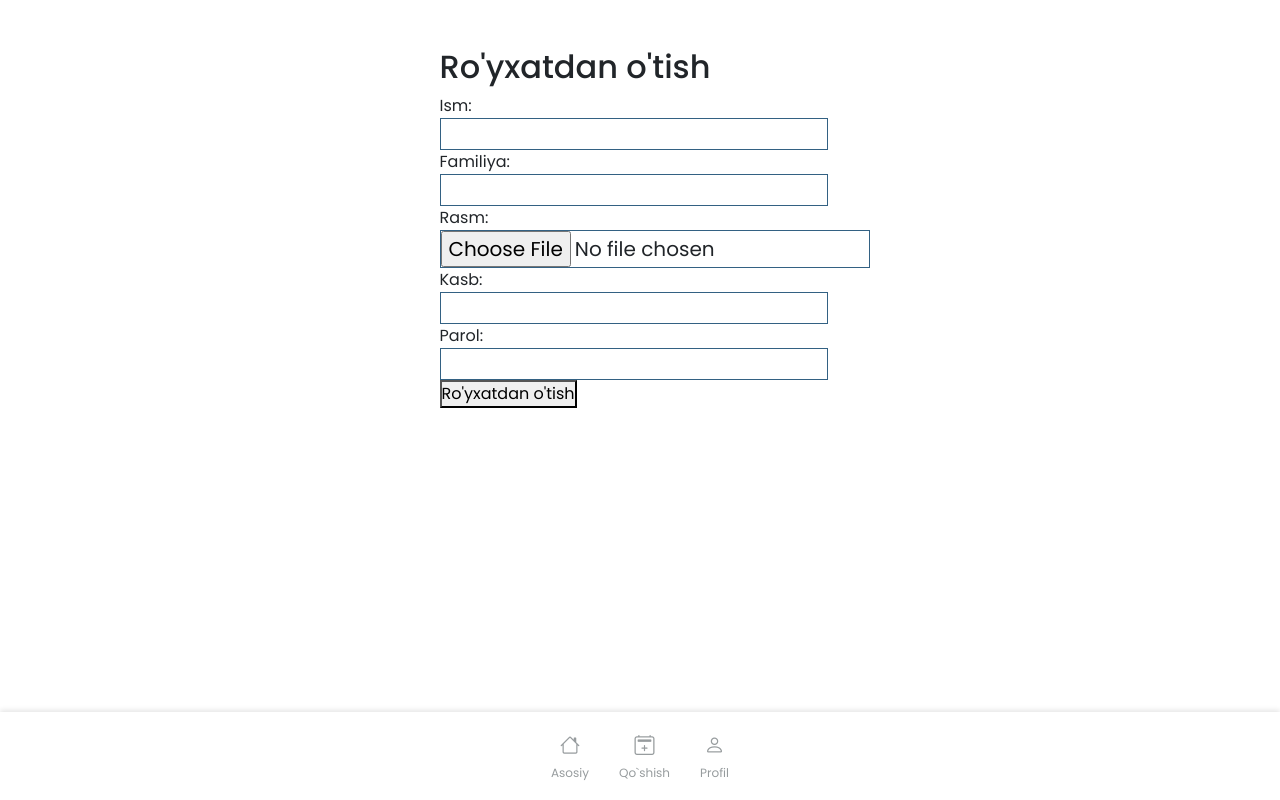
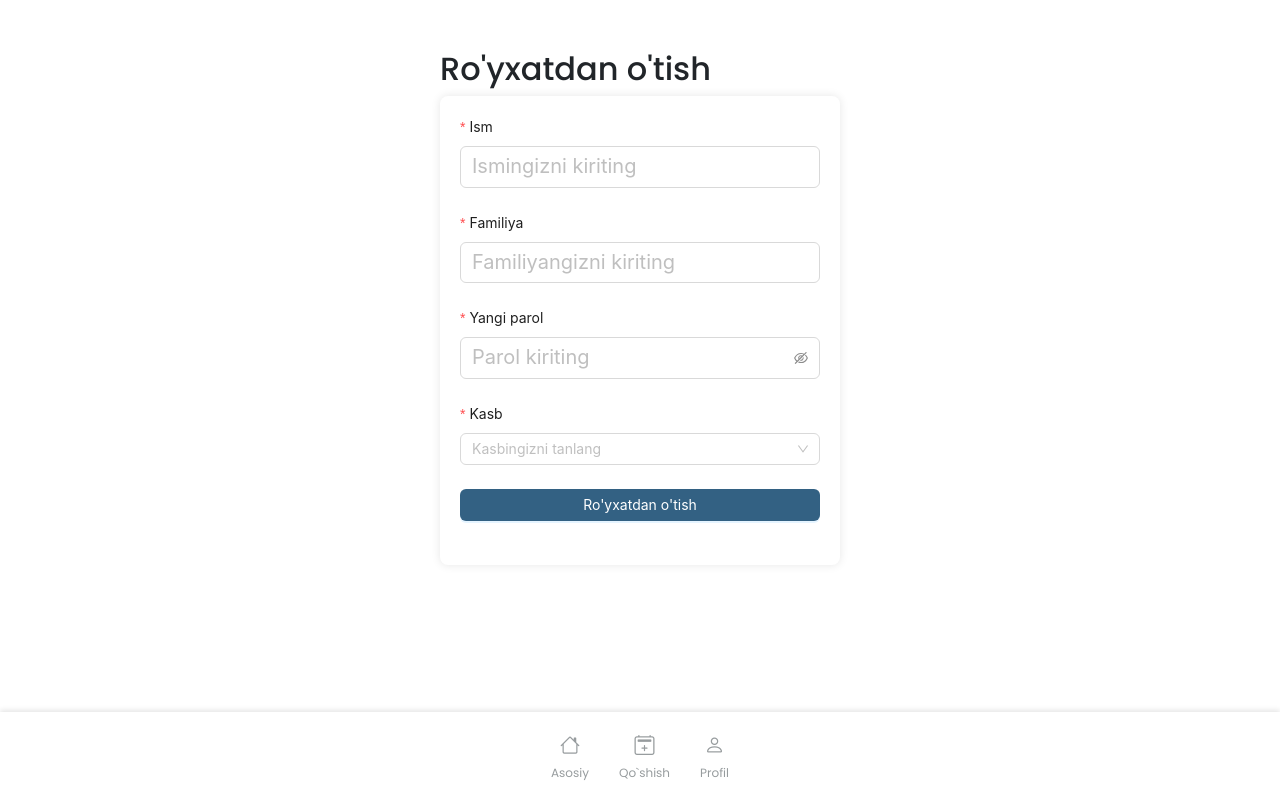
Before and after one commit to AbdujalilovHasan/sara-web-app, a React (Vite) app: page /register in a window 1280 px wide. Built offline with nearby package versions, Linux system fonts and the light colour scheme.

Commit message:
new update

```diff
--- a/package.json
+++ b/package.json
@@ -10,7 +10,7 @@
     "preview": "vite preview"
   },
   "dependencies": {
-    "antd": "^5.22.7",
+    "antd": "^5.23.0",
     "bootstrap": "^5.3.3",
     "bootstrap-icons": "^1.11.3",
     "react": "^18.3.1",
--- a/src/App.jsx
+++ b/src/App.jsx
@@ -3,9 +3,9 @@ import HomePage from "./pages/HomePage";
 import AddPage from "./pages/AddPage";
 import Navbar from "./components/navbar/Navbar";
 import EditOrderForm from "./components/add/EditOrderForm";
-import RegistrationPage from "./pages/RegistrationPage";
 import LoginPage from "./pages/LoginPage";
 import ProfilePage from "./pages/ProfilePage";
+import Register from "./pages/RegistrationPage";
 
 function App() {
   const isLoggedIn = localStorage.getItem("isLoggedIn");
@@ -17,7 +17,7 @@ function App() {
         <Routes>
           {!isLoggedIn && (
             <>
-              <Route path="/register" element={<RegistrationPage />} />
+              <Route path="/register" element={<Register />} />
               <Route path="/login" element={<LoginPage />} />
               <Route path="*" element={<Navigate to="/register" replace />} />
             </>
--- a/src/pages/LoginPage.jsx
+++ b/src/pages/LoginPage.jsx
@@ -1,38 +1,44 @@
-import { useState } from "react";
+import { Form, Input, Button, message } from "antd";
 import { useNavigate } from "react-router-dom";
 
-function LoginPage() {
-  const [password, setPassword] = useState("");
+function Login() {
+  const [form] = Form.useForm();
   const navigate = useNavigate();
 
-  const handleLogin = (e) => {
-    e.preventDefault();
-    const userData = JSON.parse(localStorage.getItem("userData"));
-
-    if (userData && userData.password === password) {
-      localStorage.setItem("isLoggedIn", true);
-      alert("Tizimga muvaffaqiyatli kirdingiz!");
+  const onFinish = ({ password }) => {
+    const storedUser = JSON.parse(localStorage.getItem("user"));
+    if (storedUser?.password === password) {
+      message.success("Kirish muvaffaqiyatli!");
       navigate("/profile");
     } else {
-      alert("Parol noto'g'ri!");
+      message.error("Parol noto'g'ri!");
     }
   };
 
   return (
-    <form onSubmit={handleLogin} className="mt-5">
+    <div style={{ maxWidth: "400px", margin: "50px auto" }}>
       <h2>Tizimga kirish</h2>
-      <div>
-        <label>Parol:</label>
-        <input
-          type="password"
-          value={password}
-          onChange={(e) => setPassword(e.target.value)}
-          required
-        />
-      </div>
-      <button type="submit">Kirish</button>
-    </form>
+      <Form
+        form={form}
+        layout="vertical"
+        onFinish={onFinish}
+        style={{ backgroundColor: "#fff", padding: "20px", borderRadius: "8px", boxShadow: "0 0 10px rgba(0, 0, 0, 0.1)" }}
+      >
+        <Form.Item
+          name="password"
+          label="Parol"
+          rules={[{ required: true, message: "Iltimos, parol kiriting!" }]}
+        >
+          <Input.Password placeholder="Parol kiriting" />
+        </Form.Item>
+        <Form.Item>
+          <Button type="primary" htmlType="submit" block>
+            Kirish
+          </Button>
+        </Form.Item>
+      </Form>
+    </div>
   );
 }
 
-export default LoginPage;
+export default Login;
--- a/src/pages/ProfilePage.jsx
+++ b/src/pages/ProfilePage.jsx
@@ -1,21 +1,19 @@
+
 function ProfilePage() {
-  const userData = JSON.parse(localStorage.getItem("userData"));
-
-  if (!userData) {
-    return <div>Foydalanuvchi ma'lumotlari topilmadi.</div>;
-  }
+  const user = JSON.parse(localStorage.getItem("user"));
 
   return (
-    <div className="mt-5">
+    <div>
       <h2>Profil</h2>
-      <img
-        src={userData.image}
-        alt={`${userData.name} ${userData.surname}`}
-        style={{ width: "150px", borderRadius: "50%" }}
-      />
-      <p>Ism: {userData.name}</p>
-      <p>Familiya: {userData.surname}</p>
-      <p>Kasb: {userData.job}</p>
+      {user ? (
+        <div>
+          <p>Ism: {user.name}</p>
+          <p>Familiya: {user.surname}</p>
+          <p>Kasb: {user.profession}</p>
+        </div>
+      ) : (
+        <p>Foydalanuvchi ma'lumotlari topilmadi.</p>
+      )}
     </div>
   );
 }
--- a/src/pages/RegistrationPage.jsx
+++ b/src/pages/RegistrationPage.jsx
@@ -1,79 +1,80 @@
-import { useState } from "react";
+import { Form, Input, Button, Select, message } from "antd";
 import { useNavigate } from "react-router-dom";
 
-function RegistrationPage() {
-  const [name, setName] = useState("");
-  const [surname, setSurname] = useState("");
-  const [image, setImage] = useState(null);
-  const [job, setJob] = useState("");
-  const [password, setPassword] = useState("");
+const { Option } = Select;
+
+function Register() {
+  const [form] = Form.useForm();
   const navigate = useNavigate();
 
-  const handleRegister = (e) => {
-    e.preventDefault();
-    const userData = {
-      name,
-      surname,
-      image: image ? URL.createObjectURL(image) : "",
-      job,
-      password,
-    };
-    localStorage.setItem("userData", JSON.stringify(userData));
-    alert("Ro'yxatdan muvaffaqiyatli o'tdingiz!");
-    navigate("/login");
+  const onFinish = (values) => {
+    localStorage.setItem("user", JSON.stringify(values));
+    localStorage.setItem("isLoggedIn", "true");
+    message.success("Ro'yxatdan o'tish muvaffaqiyatli!");
+    navigate("/profile");
   };
 
   return (
-    <form onSubmit={handleRegister} className="mt-5">
+    <div style={{ maxWidth: "400px", margin: "50px auto" }}>
       <h2>Ro'yxatdan o'tish</h2>
-      <div>
-        <label>Ism:</label>
-        <input
-          type="text"
-          value={name}
-          onChange={(e) => setName(e.target.value)}
-          required
-        />
-      </div>
-      <div>
-        <label>Familiya:</label>
-        <input
-          type="text"
-          value={surname}
-          onChange={(e) => setSurname(e.target.value)}
-          required
-        />
-      </div>
-      <div>
-        <label>Rasm:</label>
-        <input
-          type="file"
-          accept="image/*"
-          onChange={(e) => setImage(e.target.files[0])}
-          required
-        />
-      </div>
-      <div>
-        <label>Kasb:</label>
-        <input
-          type="text"
-          value={job}
-          onChange={(e) => setJob(e.target.value)}
-          required
-        />
-      </div>
-      <div>
-        <label>Parol:</label>
-        <input
-          type="password"
-          value={password}
-          onChange={(e) => setPassword(e.target.value)}
-          required
-        />
-      </div>
-      <button type="submit">Ro'yxatdan o'tish</button>
-    </form>
+      <Form
+        form={form}
+        layout="vertical"
+        onFinish={onFinish}
+        style={{
+          backgroundColor: "#fff",
+          padding: "20px",
+          borderRadius: "8px",
+          boxShadow: "0 0 10px rgba(0, 0, 0, 0.1)",
+        }}
+      >
+        <Form.Item
+          name="name"
+          label="Ism"
+          rules={[{ required: true, message: "Iltimos, ismingizni kiriting!" }]}
+        >
+          <Input placeholder="Ismingizni kiriting" />
+        </Form.Item>
+        <Form.Item
+          name="surname"
+          label="Familiya"
+          rules={[
+            { required: true, message: "Iltimos, familiyangizni kiriting!" },
+          ]}
+        >
+          <Input placeholder="Familiyangizni kiriting" />
+        </Form.Item>
+        <Form.Item
+          name="password"
+          label="Yangi parol"
+          rules={[{ required: true, message: "Iltimos, parol kiriting!" }]}
+        >
+          <Input.Password placeholder="Parol kiriting" />
+        </Form.Item>
+        <Form.Item
+          name="profession"
+          label="Kasb"
+          rules={[{ required: true, message: "Iltimos, kasbingizni tanlang!" }]}
+        >
+          <Select placeholder="Kasbingizni tanlang">
+            <Option value="frontend">Sartarosh</Option>
+            <Option value="backend">Shifokor</Option>
+            <Option value="designer">Va hokazo</Option>
+          </Select>
+        </Form.Item>
+        <Form.Item>
+          <Button
+            type="primary"
+            htmlType="submit"
+            block
+            style={{ backgroundColor: "#336183" }}
+          >
+            Ro'yxatdan o'tish
+          </Button>
+        </Form.Item>
+      </Form>
+    </div>
   );
 }
 
-export default RegistrationPage;
+export default Register;
```
Also changed, not shown: src/components/navbar/Navbar.jsx (+9 -3 lines), 1 other file (tests, documents, lock files or other folders).
